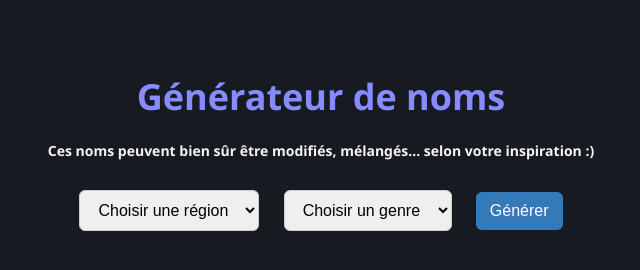
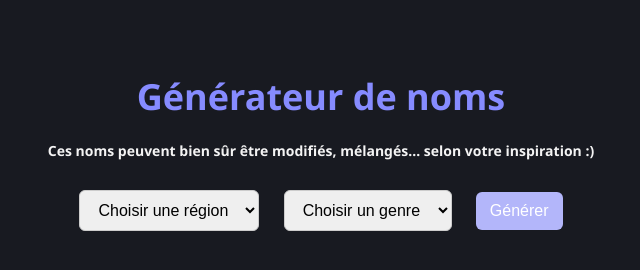
Before and after one commit to javalith/ES-generateur-noms, a plain HTML site: page index.html in a window 1280 px wide. In both pictures the pointer is over the button "Générer". Shown: the whole page, without its empty margins (319-959 px from the left). Drawn offline with Linux system fonts and the light colour scheme.

Commit message:
Update index.html

```diff
--- a/index.html
+++ b/index.html
@@ -34,7 +34,7 @@
       cursor: pointer;
     }
     button:hover {
-      background-color: #357ab8;
+      background-color: #b3b6fa;
     }
     #result {
       margin-top: 30px;
```
